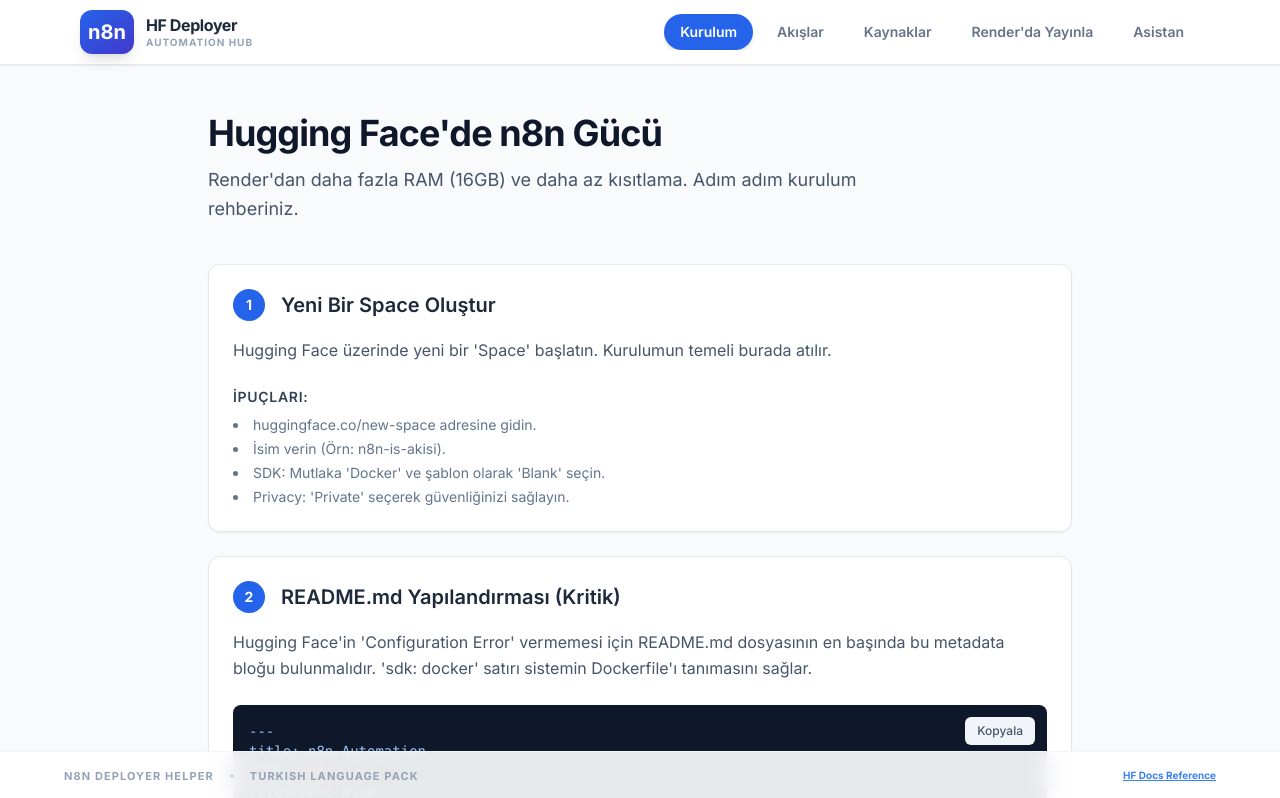
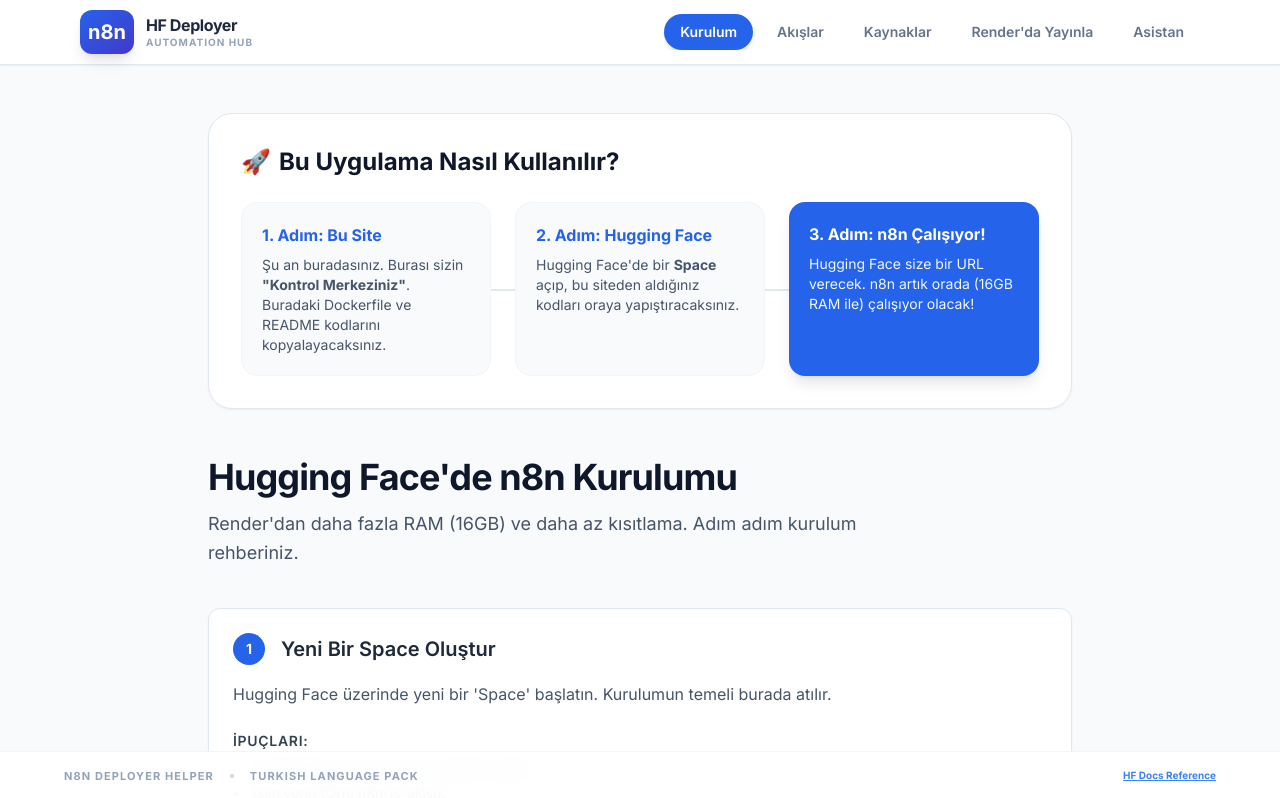
Before and after one commit to dadasersin/n8n-denemesi-renderde-web-servis-olarak, a React (Vite) app: page / in a window 1280 px wide. Shown: the top 798 px of the page. Built offline with nearby package versions, Linux system fonts and the light colour scheme.

Commit message:
Add files via upload

```diff
--- a/App.tsx
+++ b/App.tsx
@@ -55,8 +55,31 @@
       <main className="max-w-4xl mx-auto px-4 mt-12">
         {activeTab === TabType.Guide && (
           <div className="animate-in fade-in slide-in-from-bottom-4 duration-500">
+            {/* Explain the Flow Section */}
+            <section className="mb-12 bg-white p-8 rounded-3xl border border-slate-200 shadow-sm">
+              <h2 className="text-2xl font-black text-slate-900 mb-6 flex items-center gap-2">
+                <span className="text-blue-600">🚀</span> Bu Uygulama Nasıl Kullanılır?
+              </h2>
+              <div className="grid grid-cols-1 md:grid-cols-3 gap-6 relative">
+                <div className="relative z-10 bg-slate-50 p-5 rounded-2xl border border-slate-100">
+                  <div className="text-blue-600 font-bold mb-2">1. Adım: Bu Site</div>
+                  <p className="text-sm text-slate-600">Şu an buradasınız. Burası sizin <b>"Kontrol Merkeziniz"</b>. Buradaki Dockerfile ve README kodlarını kopyalayacaksınız.</p>
+                </div>
+                <div className="relative z-10 bg-slate-50 p-5 rounded-2xl border border-slate-100">
+                  <div className="text-blue-600 font-bold mb-2">2. Adım: Hugging Face</div>
+                  <p className="text-sm text-slate-600">Hugging Face'de bir <b>Space</b> açıp, bu siteden aldığınız kodları oraya yapıştıracaksınız.</p>
+                </div>
+                <div className="relative z-10 bg-blue-600 p-5 rounded-2xl text-white shadow-lg">
+                  <div className="font-bold mb-2">3. Adım: n8n Çalışıyor!</div>
+                  <p className="text-sm text-blue-50">Hugging Face size bir URL verecek. n8n artık orada (16GB RAM ile) çalışıyor olacak!</p>
+                </div>
+                {/* Connector Line for desktop */}
+                <div className="hidden md:block absolute top-1/2 left-0 right-0 h-0.5 bg-slate-200 -z-0"></div>
+              </div>
+            </section>
+
             <section className="mb-10 text-center sm:text-left">
-              <h2 className="text-4xl font-black text-slate-900 mb-3 tracking-tight">Hugging Face'de n8n Gücü</h2>
+              <h2 className="text-4xl font-black text-slate-900 mb-3 tracking-tight">Hugging Face'de n8n Kurulumu</h2>
               <p className="text-lg text-slate-600 max-w-2xl leading-relaxed">
                 Render'dan daha fazla RAM (16GB) ve daha az kısıtlama. Adım adım kurulum rehberiniz.
               </p>
@@ -87,7 +110,7 @@
               </h4>
               <p className="text-amber-700 text-sm leading-relaxed">
                 Hugging Face Spaces "stateless" yapıdadır. Space yeniden başladığında n8n senaryolarınız silinebilir.
-                <strong>Çözüm:</strong> n8n içinden senaryolarınızı düzenli yedekleyin veya Settings kısmından harici bir PostgreSQL (Supabase vb.) bağlayın.
+                <strong> Çözüm:</strong> n8n içinden senaryolarınızı düzenli yedekleyin veya Settings kısmından harici bir PostgreSQL (Supabase vb.) bağlayın.
               </p>
             </div>
           </div>
@@ -97,7 +120,7 @@
           <div className="animate-in fade-in slide-in-from-bottom-4 duration-500 space-y-8">
             <section className="mb-6">
               <h2 className="text-3xl font-black text-slate-900 mb-2">Hazır n8n Akışları</h2>
-              <p className="text-slate-600 italic">Kopyalayıp n8n panelinize yapıştırarak anında kullanmaya başlayın.</p>
+              <p className="text-slate-600 italic">Bu JSON kodlarını kopyalayın ve <b>Hugging Face üzerinde çalışan n8n panelinize</b> yapıştırın.</p>
             </section>
 
             {WORKFLOWS.map((workflow, idx) => (
--- a/constants.ts
+++ b/constants.ts
@@ -63,7 +63,7 @@
     fileName: "Dockerfile",
     code: DOCKERFILE_CONTENT,
     tips: [
-      "Hugging Face 7860 portunu bekler. EXPOSE ve --port değerlerinin 7860 olduğundan emin olun.",
+      "Hugging Face 7860 portunu bekler. EXPOSE and --port değerlerinin 7860 olduğundan emin olun.",
       "n8n verileri için /data klasörü oluşturulur ve izinleri ayarlanır."
     ]
   },
@@ -83,16 +83,15 @@
   {
     id: 1,
     title: "Dosyaları GitHub'a Yükleyin",
-    description: "Tüm dosyaları (package.json dahil) GitHub deponuza gönderin.",
+    description: "Tüm dosyaları (server.js dahil) GitHub deponuza gönderin.",
     tips: [
-      "Kök dizinde package.json ve vite.config.ts olduğundan emin olun.",
-      "index.html dosyasının en altında script yolunun doğru olduğundan emin olun."
+      "Kök dizinde package.json, server.js ve vite.config.ts olmalı."
     ]
   },
   {
     id: 2,
-    title: "Render'da Yeni Static Site",
-    description: "Render panelinden 'New Static Site' seçeneğini seçin.",
+    title: "Render'da Yeni 'Web Service' Oluştur",
+    description: "Render panelinde 'New +' butonuna basınca 'Web Service' seçeneğini seçin.",
     tips: [
       "GitHub deponuzu Render'a bağlayın.",
       "Runtime olarak 'Node' seçildiğinden emin olun."
@@ -100,22 +99,22 @@
   },
   {
     id: 3,
-    title: "Derleme (Build) Ayarları",
-    description: "Render'ın uygulamayı düzgünce kurması için bu ayarları girin:",
+    title: "Web Servisi Ayarları",
+    description: "Render'ın uygulamayı çalıştırması için bu ayarları girin:",
     tips: [
       "Build Command: npm install && npm run build",
-      "Publish Directory: dist",
-      "Bu ayarlar sayesinde .tsx dosyalarınız tarayıcının anlayacağı .js dosyalarına dönüşür."
+      "Start Command: npm start",
+      "Port: 10000 (Render varsayılanı, otomatik algılanır)"
     ]
   },
   {
     id: 4,
-    title: "API Anahtarını (Environment) Ekleyin",
+    title: "API Anahtarını Ekleyin",
     description: "Settings -> Environment Variables kısmına girin.",
     tips: [
       "Key: API_KEY",
-      "Value: Google AI Studio'dan aldığınız anahtar.",
-      "Bunu yapmazsanız AI Asistanı çalışmayacaktır."
+      "Value: Google AI Studio anahtarınız.",
+      "Bunu eklemezseniz Asistan sekmesi çalışmayacaktır."
     ]
   }
 ];
--- a/index.html
+++ b/index.html
@@ -1,4 +1,3 @@
-
 <!DOCTYPE html>
 <html lang="en">
 <head>
@@ -18,7 +17,10 @@
     "react/": "https://esm.sh/react@^19.2.4/",
     "@google/genai": "https://esm.sh/@google/genai@^1.41.0",
     "vite": "https://esm.sh/vite@^7.3.1",
-    "@vitejs/plugin-react": "https://esm.sh/@vitejs/plugin-react@^5.1.4"
+    "@vitejs/plugin-react": "https://esm.sh/@vitejs/plugin-react@^5.1.4",
+    "path": "https://esm.sh/path@^0.12.7",
+    "express": "https://esm.sh/express@^5.2.1",
+    "url": "https://esm.sh/url@^0.11.4"
   }
 }
 </script>
--- a/package.json
+++ b/package.json
@@ -7,6 +7,7 @@
   "scripts": {
     "dev": "vite",
     "build": "vite build",
+    "start": "node server.js",
     "preview": "vite preview"
   },
   "dependencies": {
@@ -17,6 +18,7 @@
     "@vitejs/plugin-react": "^4.3.4",
     "typescript": "~5.6.2",
     "@types/react": "^19.0.0",
-    "@types/react-dom": "^19.0.0"
+    "@types/react-dom": "^19.0.0",
+    "express": "^4.18.2"
   }
 }
--- a/vite.config.ts
+++ b/vite.config.ts
@@ -1,4 +1,3 @@
-
 import { defineConfig } from 'vite';
 import react from '@vitejs/plugin-react';
 
```
Also changed, not shown: server.js (added, +22 -0 lines).
